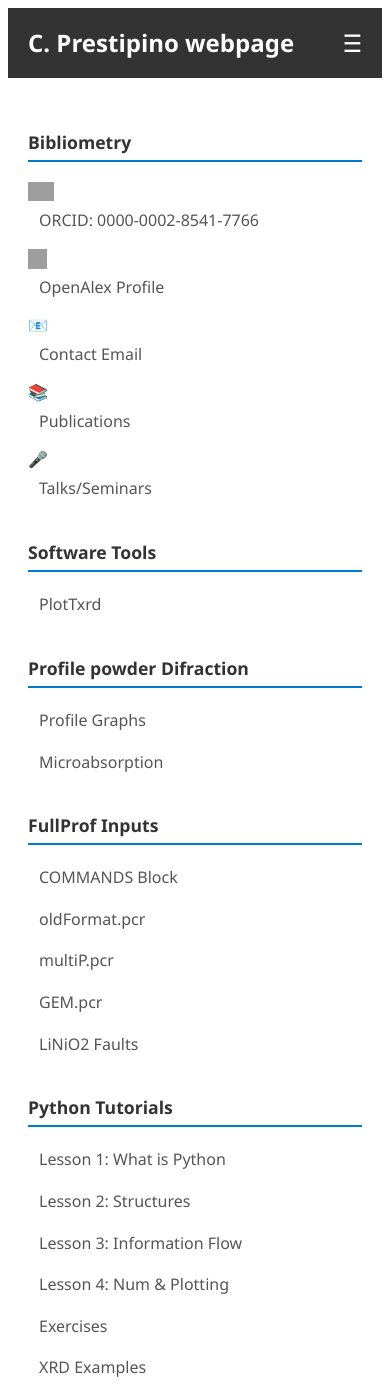
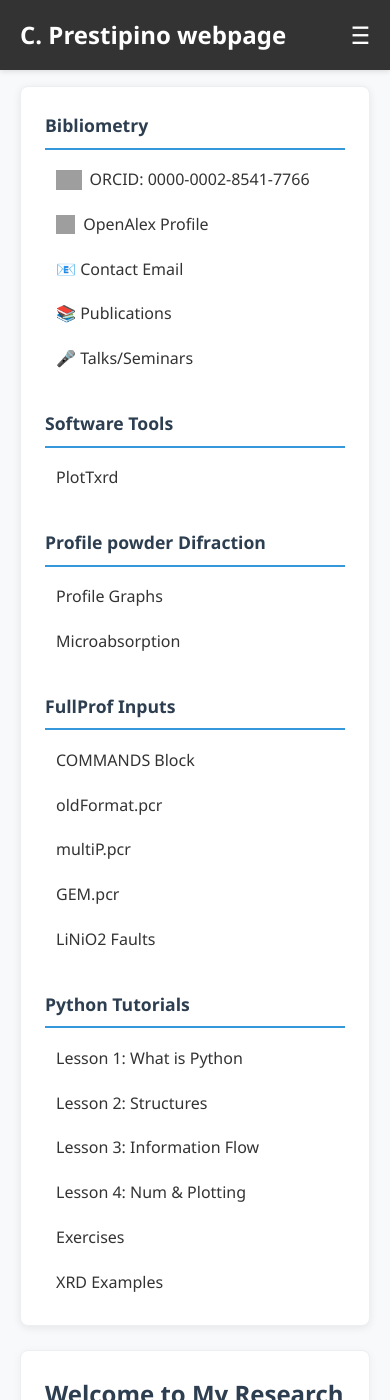
Before and after one commit to Prestipino/Prestipino.github.io, a Jekyll site: the page built from index.html, in a window 390 px wide and 1400 px high. Built offline with Jekyll 4.4.1, drawn with Linux system fonts in a browser that asks for light colours; grey boxes are pictures that could not be loaded.

Commit message:
icon and new css

```diff
--- a/_layouts/default.html
+++ b/_layouts/default.html
@@ -51,10 +51,9 @@
                         <ul>
                             {% for link in section.links %}
                             <li>
-                                <!-- This line outputs the icon if it exists -->
-                                {% if link.icon %}{{ link.icon }}{% endif %}
                                 <a href="{{ link.url | relative_url }}"
                                    {% if link.new_window %}target="_blank" rel="noopener noreferrer"{% endif %}>
+                                   {% if link.icon %}{{ link.icon }}{% endif %}
                                    {{ link.name }}
                                 </a>
                             </li>
--- a/assets/css/custom.css
+++ b/assets/css/custom.css
@@ -1,33 +1,34 @@
 /* assets/css/custom.css */
-
 :root {
     /* Primary Colors - Adjust these hex codes to your preference */
     --color-primary: #2c3e50;    /* Dark blue/grey (for headers, accents) */
     --color-secondary: #3498db;  /* Bright blue (for links, highlights) */
     --color-accent: #1abc9c;     /* Teal (for hover effects, buttons) */
-    --color-heder-back: #333; /* Very light grey (for page background) */
+    --color-background: #f8f9fa; /* Very light grey (for page background) */
+    --color-header-back: #333;   /* Dark grey (for header background) */
     --color-text: #333333;       /* Dark grey (for main text) */
     --color-light: #ecf0f1;      /* Light grey (for sidebars, boxes) */
 }
 
-
 /* ===== BASE STYLES - Apply your theme variables ===== */
 body {
-    font-family: 'Segoe UI', Tahoma, Geneva, Verdana, sans-serif; /* Modern font stack */
+    font-family: 'Segoe UI', Tahoma, Geneva, Verdana, sans-serif;
     background-color: var(--color-background);
-    color: white; /* Applies your --color-text variable */
+    color: var(--color-text);
     line-height: 1.6;
+    margin: 0;
+    padding: 0;
 }
 
-
-/* HEADER STYLES */
+/* ===== HEADER STYLES ===== */
 .site-header {
-    background: var(--color-heder-back);
+    background-color: var(--color-header-back);
     color: white;
     padding: 1rem 0;
     position: sticky;
     top: 0;
     z-index: 1000;
+    box-shadow: 0 2px 5px rgba(0,0,0,0.1);
 }
 
 .site-header .wrapper {
@@ -40,10 +41,15 @@ body {
 }
 
 .site-title {
-    color: white;
+    color: white !important;
     font-size: 1.5rem;
     font-weight: bold;
     text-decoration: none;
+    margin: 0;
+}
+
+.site-title:hover {
+    color: var(--color-accent) !important;
 }
 
 .site-nav .trigger {
@@ -52,96 +58,205 @@ body {
 }
 
 .page-link {
-    color: #ddd;
+    color: rgba(255, 255, 255, 0.9);
     text-decoration: none;
     font-weight: 500;
+    padding: 0.5rem 0.75rem;
+    border-radius: 4px;
+    transition: all 0.2s ease;
 }
 
 .page-link:hover {
     color: white;
-    text-decoration: underline;
+    background-color: rgba(255, 255, 255, 0.15);
+    text-decoration: none;
 }
 
-/* LAYOUT STRUCTURE */
+/* ===== LAYOUT STRUCTURE ===== */
+.page-content {
+    min-height: calc(100vh - 200px);
+}
+
 .page-content .wrapper {
     max-width: 1200px;
     margin: 2rem auto;
     display: grid;
     grid-template-columns: 250px 1fr;
-    gap: 2rem;
+    gap: 2.5rem;
     padding: 0 20px;
 }
 
-/* SIDEBAR */
+/* ===== SIDEBAR ===== */
 .sidebar {
     position: sticky;
-    top: 100px; /* Below header */
+    top: 100px;
     align-self: start;
     max-height: calc(100vh - 120px);
     overflow-y: auto;
+    background-color: white;
+    border-radius: 8px;
+    padding: 1.5rem;
+    box-shadow: 0 2px 8px rgba(0,0,0,0.08);
+    border: 1px solid var(--color-light);
 }
 
 .sidebar-section {
     margin-bottom: 2rem;
 }
 
+.sidebar-section:last-child {
+    margin-bottom: 0;
+}
+
 .sidebar-section h3 {
     font-size: 1.1rem;
-    margin-bottom: 0.5rem;
-    color: #333;
-    border-bottom: 2px solid #007acc;
-    padding-bottom: 0.25rem;
+    margin: 0 0 0.75rem 0;
+    color: var(--color-primary);
+    border-bottom: 2px solid var(--color-secondary);
+    padding-bottom: 0.5rem;
+    font-weight: 600;
 }
 
 .sidebar-section ul {
     list-style: none;
     padding-left: 0;
+    margin: 0;
 }
 
 .sidebar-section li {
     margin-bottom: 0.5rem;
 }
 
+.sidebar-section li:last-child {
+    margin-bottom: 0;
+}
+
 .sidebar-section a {
-    color: #555;
+    color: var(--color-text);
     text-decoration: none;
-    display: block;
-    padding: 0.25rem 0;
+    display: flex;  /* Change from 'block' to 'flex' */
+    align-items: center; /* Vertically centers icon and text */
+    padding: 0.35rem 0.5rem;
     border-left: 3px solid transparent;
-    padding-left: 0.5rem;
+    transition: all 0.2s ease;
+    border-radius: 3px;
+}
+
+/* Make sure icons inside links don't have extra margin */
+.sidebar-section a img {
+    margin-right: 0.5rem; /* Space between icon and text */
+    vertical-align: middle;
 }
 
 .sidebar-section a:hover {
-    color: #007acc;
-    border-left-color: #007acc;
-    background: #f5f5f5;
+    color: var(--color-secondary);
+    border-left-color: var(--color-secondary);
+    background-color: rgba(52, 152, 219, 0.05);
 }
 
-/* MAIN CONTENT */
+/* ===== MAIN CONTENT ===== */
 .main-content {
-    background: white;
+    background-color: white;
     padding: 2rem;
     border-radius: 8px;
-    box-shadow: 0 2px 10px rgba(0,0,0,0.1);
+    box-shadow: 0 2px 10px rgba(0,0,0,0.05);
+    border: 1px solid var(--color-light);
 }
 
-/* RESPONSIVE DESIGN */
+.main-content h1,
+.main-content h2,
+.main-content h3 {
+    color: var(--color-primary);
+    margin-top: 0;
+}
+
+.main-content h1 {
+    font-size: 1.8rem;
+    border-bottom: 2px solid var(--color-accent);
+    padding-bottom: 0.5rem;
+    margin-bottom: 1.5rem;
+}
+
+.main-content h2 {
+    font-size: 1.5rem;
+    margin-bottom: 1rem;
+}
+
+.main-content h3 {
+    font-size: 1.2rem;
+    margin-bottom: 0.75rem;
+}
+
+.main-content a {
+    color: var(--color-secondary);
+    font-weight: 500;
+    text-decoration: none;
+}
+
+.main-content a:hover {
+    color: var(--color-primary);
+    text-decoration: underline;
+}
+
+.main-content p {
+    margin-bottom: 1rem;
+}
+
+.main-content ul,
+.main-content ol {
+    margin-bottom: 1rem;
+    padding-left: 1.5rem;
+}
+
+/* ===== FOOTER ===== */
+.site-footer {
+    background-color: var(--color-light);
+    padding: 2rem 0;
+    margin-top: 3rem;
+    text-align: center;
+    border-top: 1px solid #ddd;
+    color: var(--color-text);
+}
+
+.site-footer .wrapper {
+    max-width: 1200px;
+    margin: 0 auto;
+    padding: 0 20px;
+}
+
+.site-footer a {
+    color: var(--color-secondary);
+    text-decoration: none;
+}
+
+.site-footer a:hover {
+    color: var(--color-primary);
+    text-decoration: underline;
+}
+
+/* ===== RESPONSIVE DESIGN ===== */
 @media (max-width: 768px) {
     .page-content .wrapper {
         grid-template-columns: 1fr;
+        gap: 1.5rem;
+        margin: 1rem auto;
     }
 
     .sidebar {
         position: static;
         max-height: none;
+        top: auto;
     }
 
     .site-nav .trigger {
         flex-direction: column;
         gap: 0.5rem;
-    }
-
-    .nav-trigger {
+        background-color: rgba(0, 0, 0, 0.9);
+        position: absolute;
+        top: 100%;
+        left: 0;
+        right: 0;
+        padding: 1rem;
         display: none;
     }
 
@@ -153,18 +268,38 @@ body {
         display: block;
         cursor: pointer;
         font-size: 1.5rem;
+        color: white;
     }
 
-    .site-nav .trigger {
+    .nav-trigger {
         display: none;
+    }
+
+    .main-content {
+        padding: 1.5rem;
+    }
+
+    .site-header .wrapper {
+        flex-wrap: wrap;
     }
 }
 
-/* FOOTER */
-.site-footer {
-    background: #f5f5f5;
-    padding: 2rem 0;
-    margin-top: 3rem;
-    text-align: center;
-    border-top: 1px solid #ddd;
+/* ===== PRINT STYLES ===== */
+@media print {
+    .site-header,
+    .sidebar,
+    .site-footer {
+        display: none;
+    }
+
+    .page-content .wrapper {
+        display: block;
+        margin: 0;
+        padding: 0;
+    }
+
+    .main-content {
+        box-shadow: none;
+        padding: 0;
+    }
 }
```
